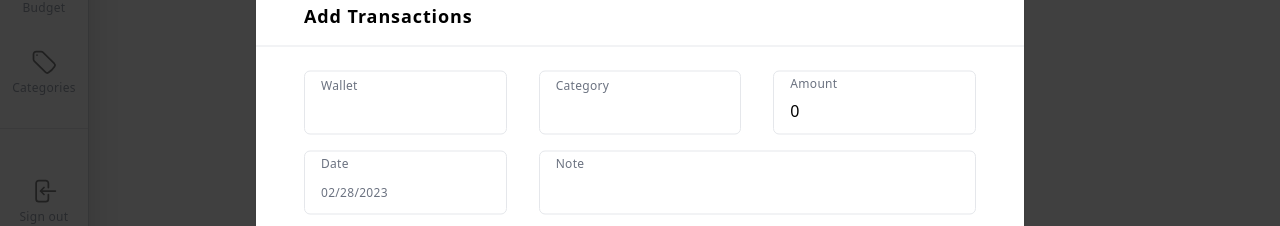
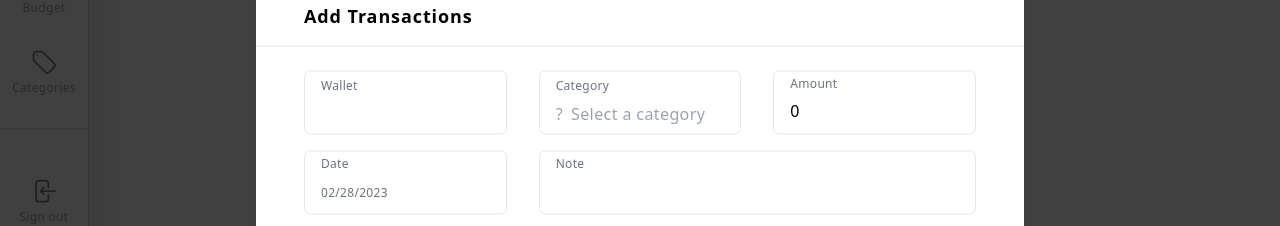
Before and after one commit to etrafa/familyBudget, a React (Create React App) app: page / in a window 1280 px wide. Shown: the part 256-482 px from the top of the page. Built offline with nearby package versions, Linux system fonts and the light colour scheme.

Commit message:
category part fixed.

```diff
--- a/src/App.tsx
+++ b/src/App.tsx
@@ -24,7 +24,7 @@ function App() {
             setIsCategoryModalOpen={setIsCategoryModalOpen}
           />
         )}
-        {/* <CategoryModal /> */}
+        {/* {isCategoryModalOpen && <CategoryModal />} */}
       </div>
       <Routes>
         <Route path="/" />
--- a/src/components/Modals/AddNewExpense.tsx
+++ b/src/components/Modals/AddNewExpense.tsx
@@ -13,7 +13,7 @@ const AddNewExpense = ({
 }: AddNewExpenseProps) => {
   const [newExpenseInputs, setNewExpenseInputs] = useState({
     amount: 0,
-    category: "",
+    category: "Select a category",
     wallet: "",
     date: new Date().toLocaleDateString() || new Date(),
     note: "",
@@ -38,10 +38,20 @@ const AddNewExpense = ({
               Wallet
             </span>
           </div>
-          <div className="col-span-1 h-16 border mx-4 rounded-md">
+          <div
+            onClick={() => setIsCategoryModalOpen(true)}
+            className="col-span-1 h-16 border mx-4 rounded-md"
+          >
             <span className="text-xs pl-4 text-gray-500 tracking-wide">
               Category
             </span>
+            <div className="block ml-4 mt-1.5 text-base text-gray-400 tracking-wide">
+              {newExpenseInputs.category === "Select a category" ? (
+                <span>?</span>
+              ) : null}
+
+              <span className="pl-2">{newExpenseInputs.category}</span>
+            </div>
           </div>
           <div className="col-span-1 h-16 border mx-4 rounded-md relative flex hover:border-gray-500">
             <label className="text-xs pl-4 pt-1 text-gray-500 tracking-wide w-full h-full">
```
